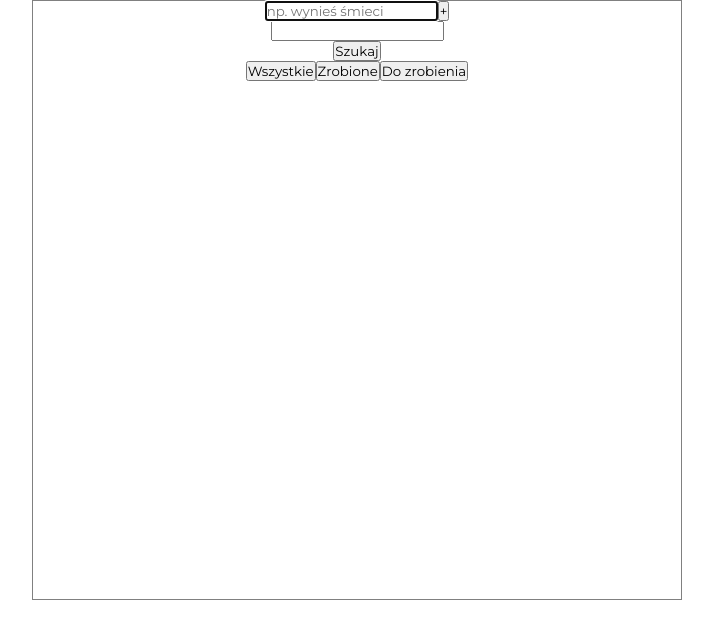
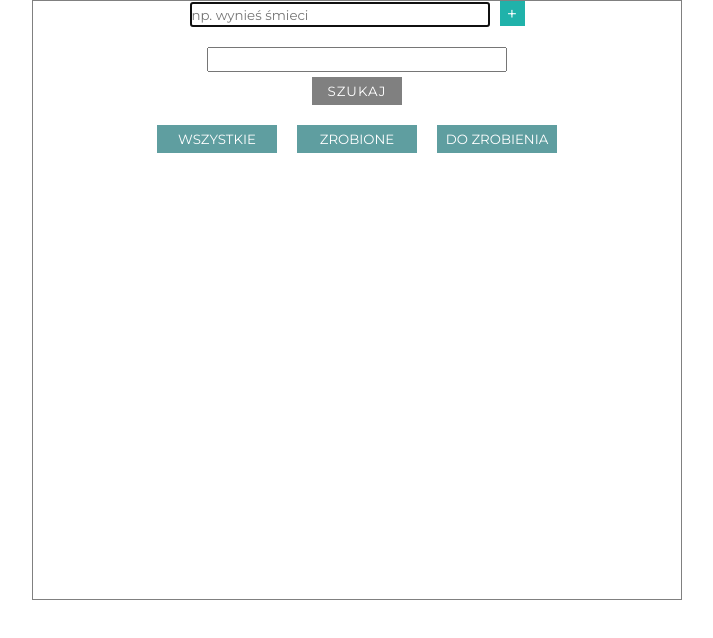
Before and after one commit to angelikamaciazek/toDoList-app, a plain HTML site: page index.html in a window 1280 px wide. Shown: the whole page, without its empty margins (283-996 px from the left). Drawn offline with Linux system fonts and the light colour scheme.

Commit message:
add style css wip

```diff
--- a/style.css
+++ b/style.css
@@ -14,15 +14,46 @@ body{
 }
 .search-task--input{
     display: block;
-    margin: 0 auto;
+    margin: 20px auto 5px auto;
+    width: 300px;
+    height: 25px;
+
 
 }
 .search-task--button{
-    margin: 0 auto;
+    margin: 0 auto 15px auto;
 display: block;
+width: 90px;
+text-transform: uppercase;
+letter-spacing: 1px;
+background: gray;
+border: 1px solid gray;
+color: #fff;
+padding: 5px 0;
+
+}
+.add-task--input{
+    width: 300px;
+    height: 25px;
+
+}
+.add-task--button{
+    border: 1px solid lightseagreen;
+    background: lightseagreen;
+    width: 25px;
+    height: 25px;
+    margin-left: 10px;
+    font-size: 18px;
+    color: #fff;
 }
 .filter--button{
-    display:
+    background: cadetblue;
+    border: 1px solid cadetblue;
+    margin: 5px 10px;
+    padding: 5px 0;
+    width: 120px;
+    text-transform: uppercase;
+    color: #fff;
 }
 .to-do-list{
     display: block;
```
